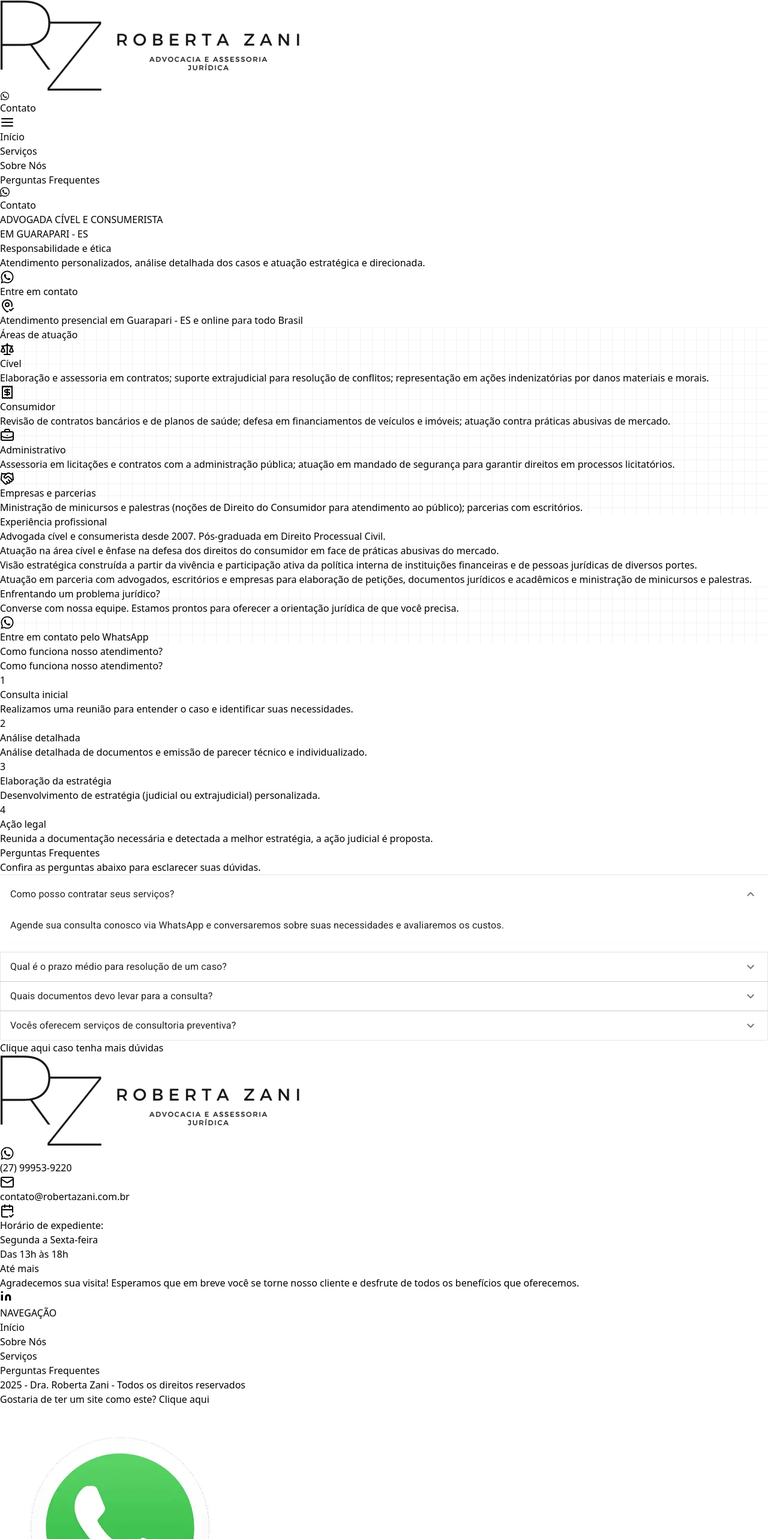
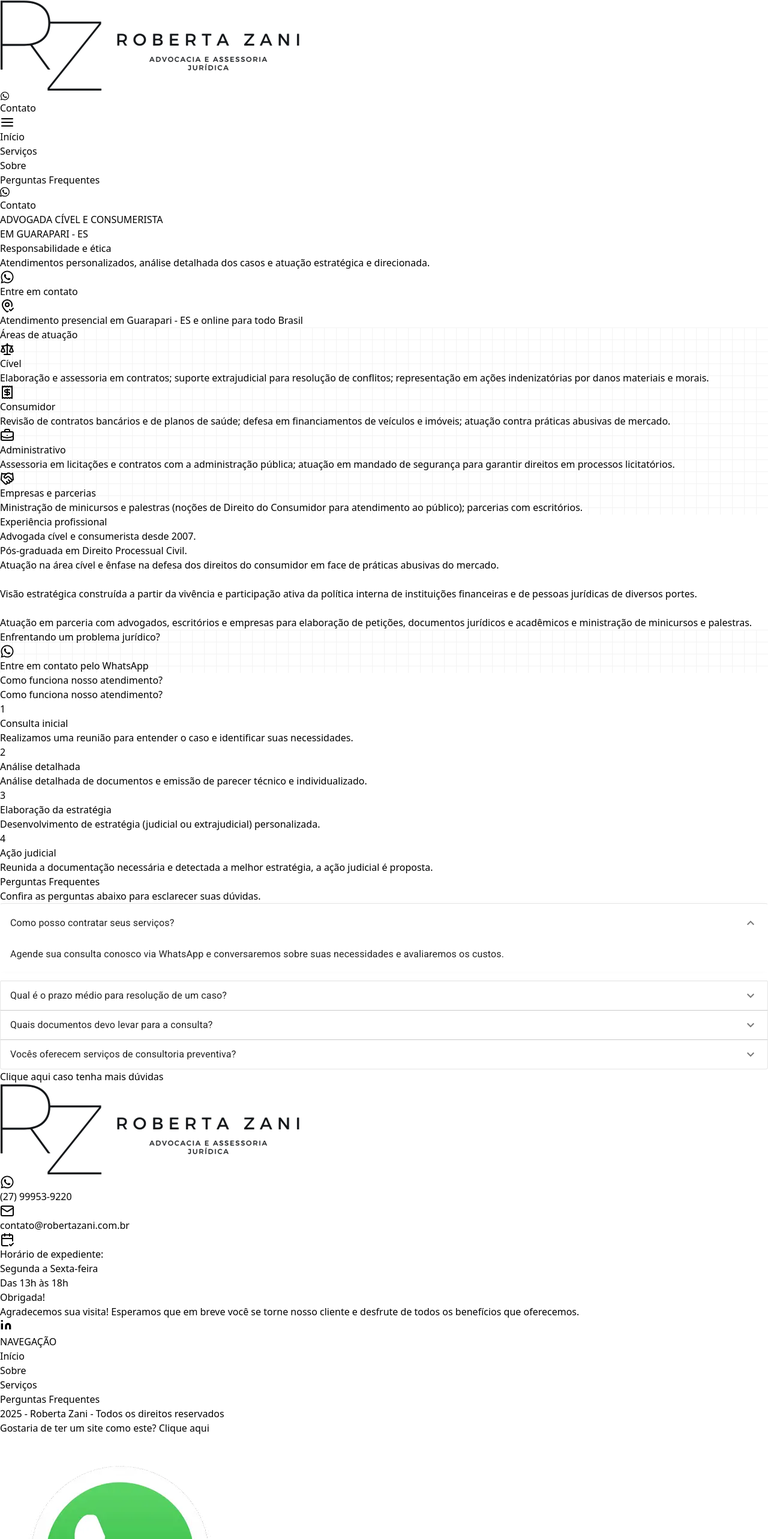
Before and after one commit to EdisonMatos/LP-Roberta-Zani, a React (Vite) app: page / in a window 1280 px wide. Shown: the top 2566 px of the page at 60% size. Built offline with nearby package versions, Linux system fonts and the light colour scheme; a web font is replaced by a local one.

Commit message:
feat: Atualiza textos

```diff
--- a/src/components/sections/Cta.jsx
+++ b/src/components/sections/Cta.jsx
@@ -22,7 +22,7 @@ export default function Cta() {
             className="text-center"
             miniTitle={content.texts.cta.miniTag}
             sectionHeaderTitle={content.texts.cta.title}
-            sectionHeaderSubtitle={content.texts.cta.subtitle}
+            // sectionHeaderSubtitle={content.texts.cta.subtitle}
             color="dark"
           />
           <Button
--- a/src/content/content.jsx
+++ b/src/content/content.jsx
@@ -43,7 +43,7 @@ import imgTestimonial4 from "../assets/imgs/testimonials/deposition4.png";
 const currentYear = new Date().getFullYear();
 
 export const infos = {
-  name: "Dra. Roberta Zani",
+  name: "Roberta Zani",
   email: "contato", // Email desejado pelo cliente
   domain: "robertazani.com.br", // Sem "www"
   phone: {
@@ -89,7 +89,7 @@ const content = {
         img: logo,
         alt: `Logomarca ${infos.name}`,
       },
-      menuItems: ["Início", "Serviços", "Sobre Nós", "Perguntas Frequentes"],
+      menuItems: ["Início", "Serviços", "Sobre", "Perguntas Frequentes"],
       ctaButtonText: "Contato",
       ctaButtonTextResponsive: "Contato",
     },
@@ -107,7 +107,7 @@ const content = {
         </h1>
       ),
       subtitle:
-        "Atendimento personalizados, análise detalhada dos casos e atuação estratégica e direcionada.",
+        "Atendimentos personalizados, análise detalhada dos casos e atuação estratégica e direcionada.",
       heroImg: heroImg,
       ctaButtonText: "Entre em contato",
       obsHero: {
@@ -400,17 +400,21 @@ const content = {
       },
       miniTag: "",
       title: "Experiência profissional",
-      subtitle:
-        "Advogada cível e consumerista desde 2007. Pós-graduada em Direito Processual Civil.",
+      subtitle: (
+        <p>
+          Advogada cível e consumerista desde 2007. <br />
+          Pós-graduada em Direito Processual Civil.
+        </p>
+      ),
       paragraph: (
         <div>
           Atuação na área cível e ênfase na defesa dos direitos do consumidor em
           face de práticas abusivas do mercado.
-          <br />
+          <br /> <br />
           Visão estratégica construída a partir da vivência e participação ativa
           da política interna de instituições financeiras e de pessoas jurídicas
           de diversos portes.
-          <br />
+          <br /> <br />
           Atuação em parceria com advogados, escritórios e empresas para
           elaboração de petições, documentos jurídicos e acadêmicos e
           ministração de minicursos e palestras.
@@ -504,7 +508,7 @@ const content = {
         },
         card4: {
           stepNumber: 4,
-          cardTitle: "Ação legal",
+          cardTitle: "Ação judicial",
           cardDescription:
             "Reunida a documentação necessária e detectada a melhor estratégia, a ação judicial é proposta.",
         },
@@ -541,7 +545,7 @@ const content = {
     footer: {
       copyrightLine: ` ${currentYear} - ${infos.name} - Todos os direitos reservados`,
       footerDivulgacaoText: "Gostaria de ter um site como este? Clique aqui",
-      midSectionName: "Até mais",
+      midSectionName: "Obrigada!",
       footerText:
         "Agradecemos sua visita! Esperamos que em breve você se torne nosso cliente e desfrute de todos os benefícios que oferecemos.",
       footerSocialText: "Siga a gente nas redes sociais:",
```
